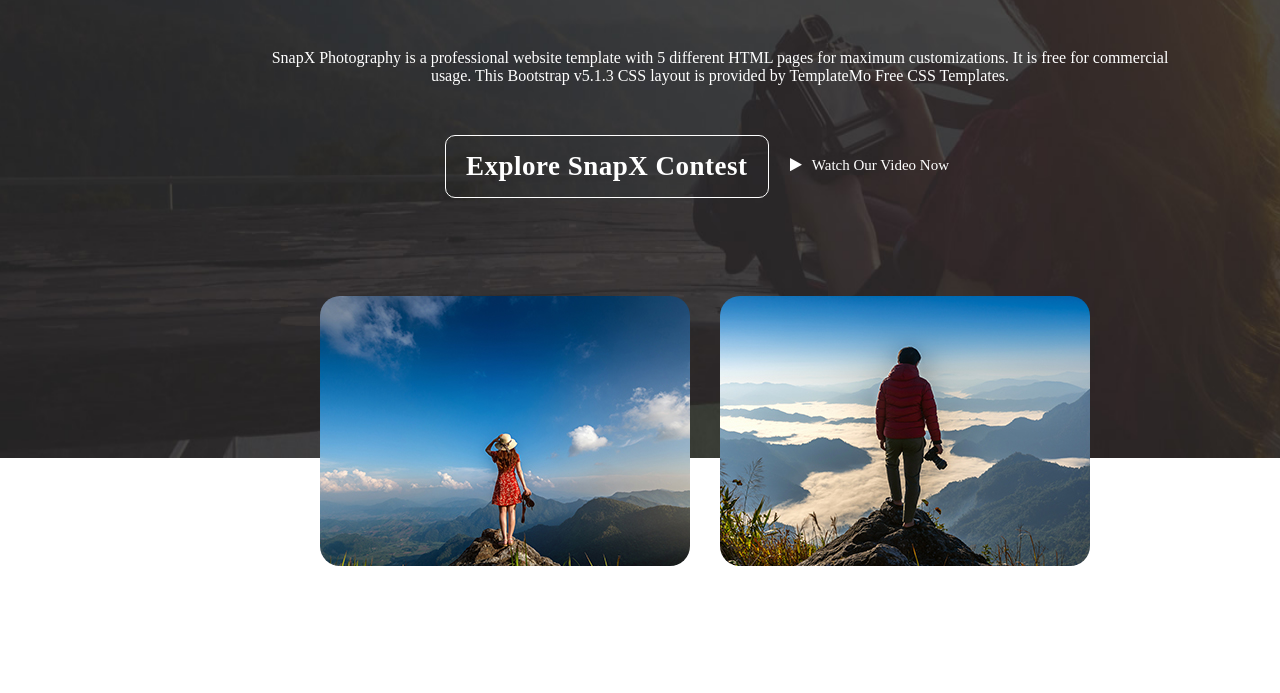
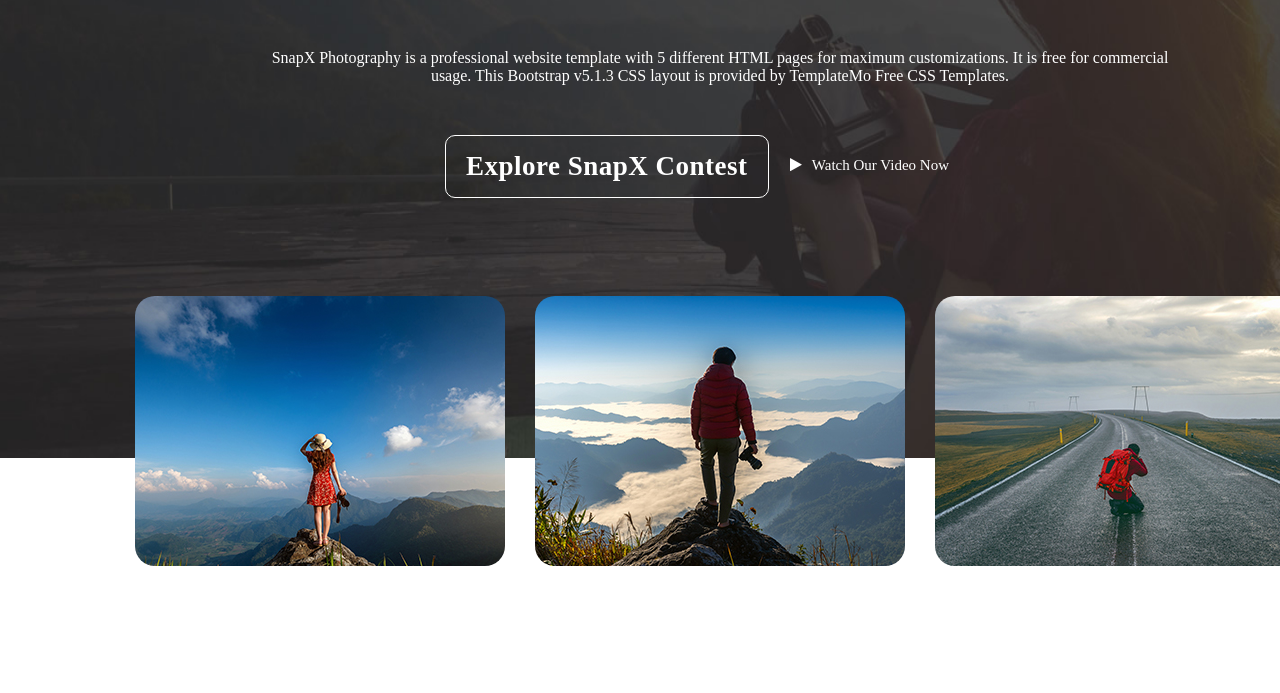
Before and after one commit to Rajeshdev6305/html-css-project, a plain HTML site: page index.html in a window 1280 px wide. Shown: the part 539-1232 px from the top of the page. Drawn offline with Linux system fonts and the light colour scheme.

Commit message:
Update index.html

```diff
--- a/index.html
+++ b/index.html
@@ -1012,7 +1012,7 @@ color: #fff;
     <div class="images">
         <img style="border-radius: 20px;" src="./s-1.jpg" alt="">
         <img style="border-radius: 20px;" src="./s-2.jpg" alt="">
-        <img style="border-radius: 20px;" src="./ss-3.jpg" alt="">
+        <img style="border-radius: 20px;" src="./ss-2.jpg" alt="">
     </div>
     <div class="h6">
         <h6>OUR CATEGORIES</h6>
```
